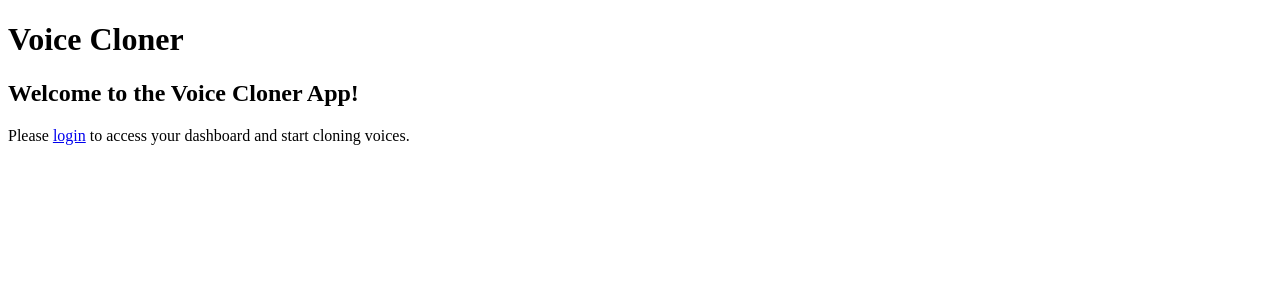
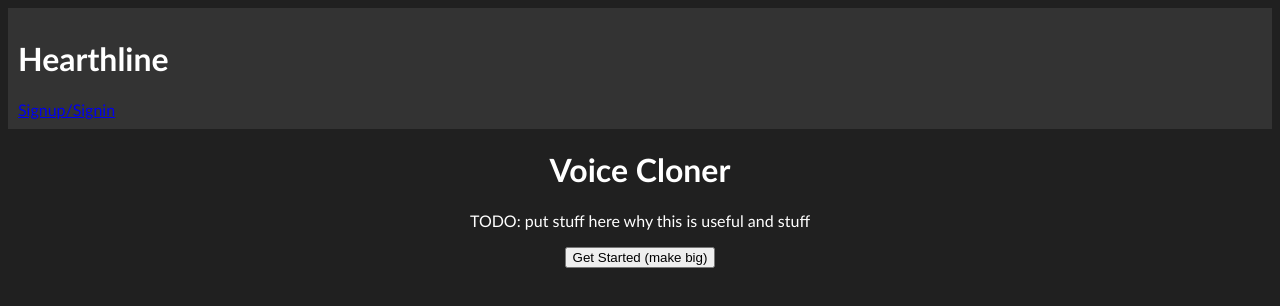
Before and after one commit to Avikuniyal/ACL-Hackathon-2026, a plain HTML site: page index.html in a window 1280 px wide. Drawn offline with Linux system fonts and the light colour scheme.

Commit message:
more structure
Co-authored-by: Copilot <copilot@github.com>

```diff
--- a/index.css
+++ b/index.css
@@ -0,0 +1,15 @@
+body {
+  background-color: rgb(32, 32, 32);
+  font-family:
+    "Trebuchet MS", "Lucida Sans Unicode", "Lucida Grande", "Lucida Sans",
+    Arial, sans-serif, sans-serif;
+  color: white;
+    text-align: center;
+}
+
+header {
+    background-color: #333;
+    color: rgb(255, 255, 255);
+    padding: 10px;
+    text-align: left;
+}
--- a/index.html
+++ b/index.html
@@ -1,14 +1,20 @@
-<!DOCTYPE html>
+<!doctype html>
 <html lang="en">
-<head>
-    <meta charset="UTF-8">
-    <meta name="viewport" content="width=device-width, initial-scale=1.0">
+  <head>
+    <meta charset="UTF-8" />
+    <meta name="viewport" content="width=device-width, initial-scale=1.0" />
     <title>A very good title</title>
-</head>
-<body>
+    <link rel="stylesheet" href="index.css" />
+  </head>
+  <body>
+    <header class="header">
+      <h1>Hearthline</h1>
+      <nav>
+        <a href="login/login.html" class="reportButton">Signup/Signin</a>
+      </nav>
+    </header>
     <h1>Voice Cloner</h1>
-    <h2>Welcome to the Voice Cloner App!</h2>
-    <p>Please <a href="login.html">login</a> to access your dashboard and start cloning voices.</p>
-
-</body>
+    <p>TODO: put stuff here why this is useful and stuff</p>
+    <button>Get Started (make big)</button>
+  </body>
 </html>
--- a/login.css
+++ /dev/null
@@ -1,4 +0,0 @@
-body{
-    background-color: #f0f0f0;
-    font-family: San, sans-serif;
-}
--- /dev/null
+++ b/login/login.css
@@ -0,0 +1,29 @@
+body {
+  background-color: rgb(32, 32, 32);
+  font-family:
+    "Trebuchet MS", "Lucida Sans Unicode", "Lucida Grande", "Lucida Sans",
+    Arial, sans-serif, sans-serif;
+  color: white;
+  text-align: center;
+}
+.password-container {
+  display: flex;
+  flex-direction: center;
+  align-items: center;
+  justify-content: center;
+  height: 10vh;
+}
+.username-container {
+  display: flex;
+  flex-direction: center;
+  align-items: center;
+  justify-content: center;
+  height: 10vh;
+}
+.login-container {
+  display: flex;
+  flex-direction: column;
+  align-items: center;
+  justify-content: center;
+  height: 10vh;
+}
```
Also changed, not shown: login/login.html (renamed from login.html, +2 -0 lines), signup.html (added).
